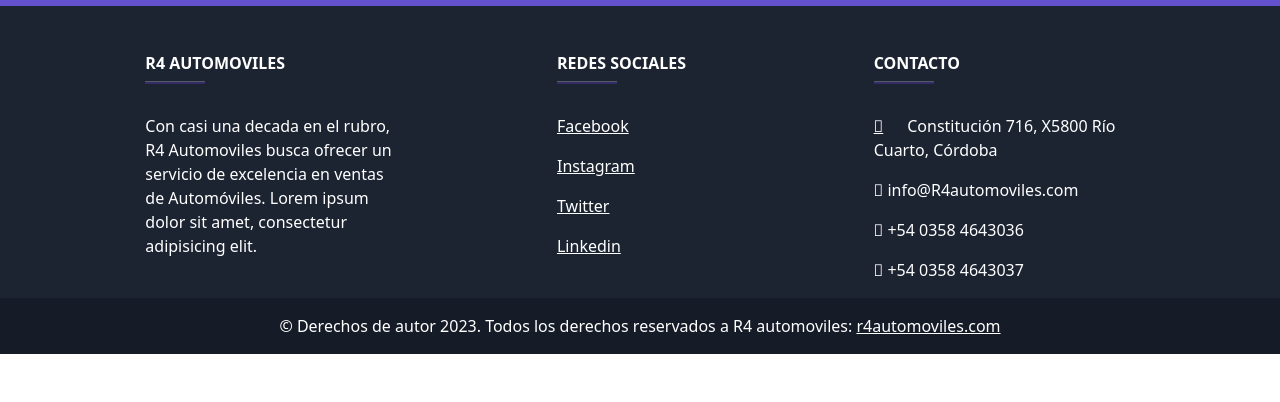
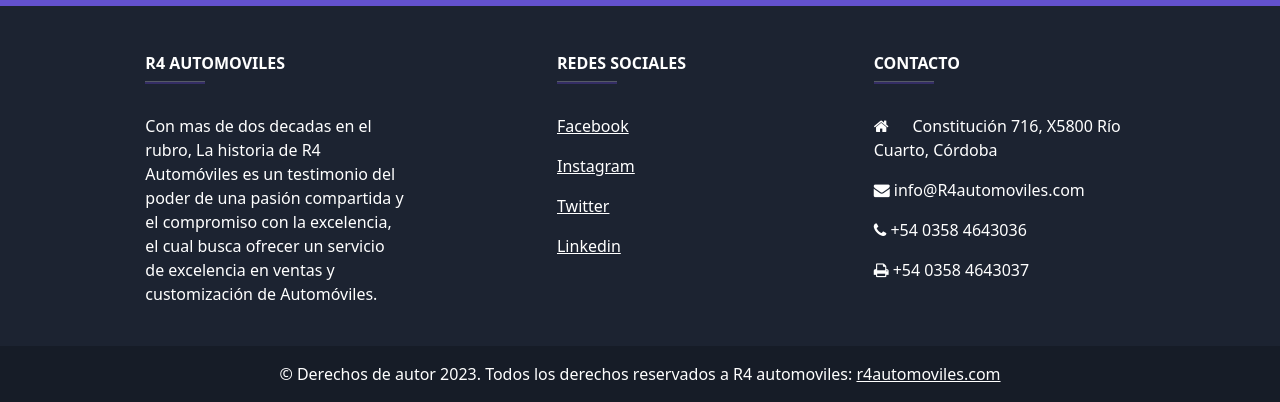
Before and after one commit to LeoMalves/Monkeys-with-navaja, a plain HTML site: page bootstrap/empresa.html in a window 1280 px wide. Shown: the part 1845-2247 px from the top of the page. Before the commit the page ends 2199 px from the top, so only its background shows below. Drawn offline with Linux system fonts and the light colour scheme.

Commit message:
update fix v2
update fix  v2

```diff
--- a/bootstrap/empresa.html
+++ b/bootstrap/empresa.html
@@ -128,10 +128,11 @@
                   style="width: 60px; background-color: #7c4dff; height: 2px"
                   />
               <p>
-                  Con casi una decada en el rubro, R4 Automoviles
-                  busca ofrecer un servicio de excelencia
-                  en ventas de Automóviles. Lorem ipsum
-                  dolor sit amet, consectetur adipisicing elit.
+                  Con mas de dos decadas en el rubro, La historia de
+                  R4 Automóviles es un testimonio del poder de una pasión
+                  compartida y el compromiso con la excelencia, el cual busca
+                  ofrecer un servicio de excelencia en ventas y customización
+                  de Automóviles.
               </p>
             </div>
             <!-- Grid column -->
@@ -168,10 +169,10 @@
                   style="width: 60px; background-color: #7c4dff; height: 2px"
                   />
               <p><a href="https://goo.gl/maps/8ZpVFQujfmPyLD6p7" class="text-white me-4">
-                <i class="fas fa-home mr-3"></i></a>Constitución 716, X5800 Río Cuarto, Córdoba</p>
-              <p><i class="fas fa-envelope mr-3"></i> info@R4automoviles.com</p>
-              <p><i class="fas fa-phone mr-3"></i> +54 0358 4643036</p>
-              <p><i class="fas fa-print mr-3"></i> +54 0358 4643037</p>
+                <i class="fa fa-home mr-3"></i></a>Constitución 716, X5800 Río Cuarto, Córdoba</p>
+              <p><i class="fa fa-envelope mr-3"></i> info@R4automoviles.com</p>
+              <p><i class="fa fa-phone mr-3"></i> +54 0358 4643036</p>
+              <p><i class="fa fa-print mr-3"></i> +54 0358 4643037</p>
             </div>
             <!-- Grid column -->
           </div>
```
Also changed, not shown: bootstrap/consulta.html (+5 -4 lines), bootstrap/hatch-back.html (+5 -4 lines), bootstrap/login.html (+5 -4 lines), bootstrap/pick-up.html (+5 -8 lines), bootstrap/recuperar.html (+5 -4 lines), bootstrap/register.html (+5 -4 lines), bootstrap/sedan.html (+5 -9 lines), bootstrap/suv.html (+5 -8 lines), bootstrap/utilitarios.html (+6 -8 lines), bootstrap/vehiculos.html (+5 -4 lines).
